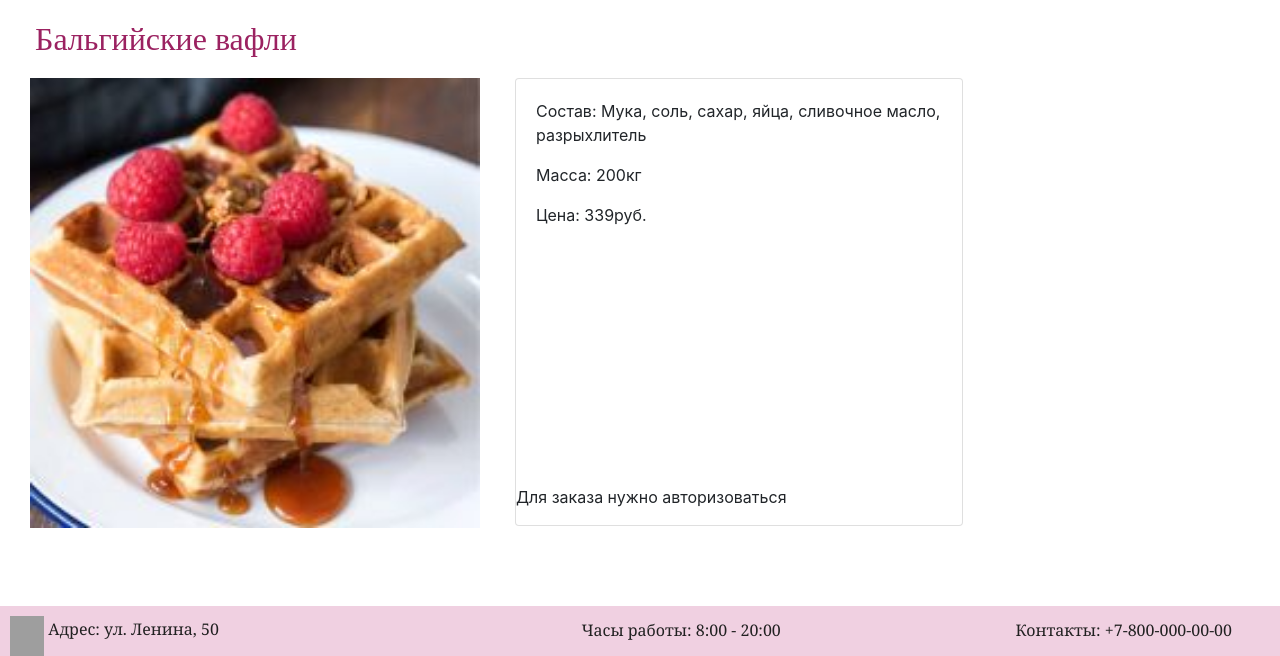
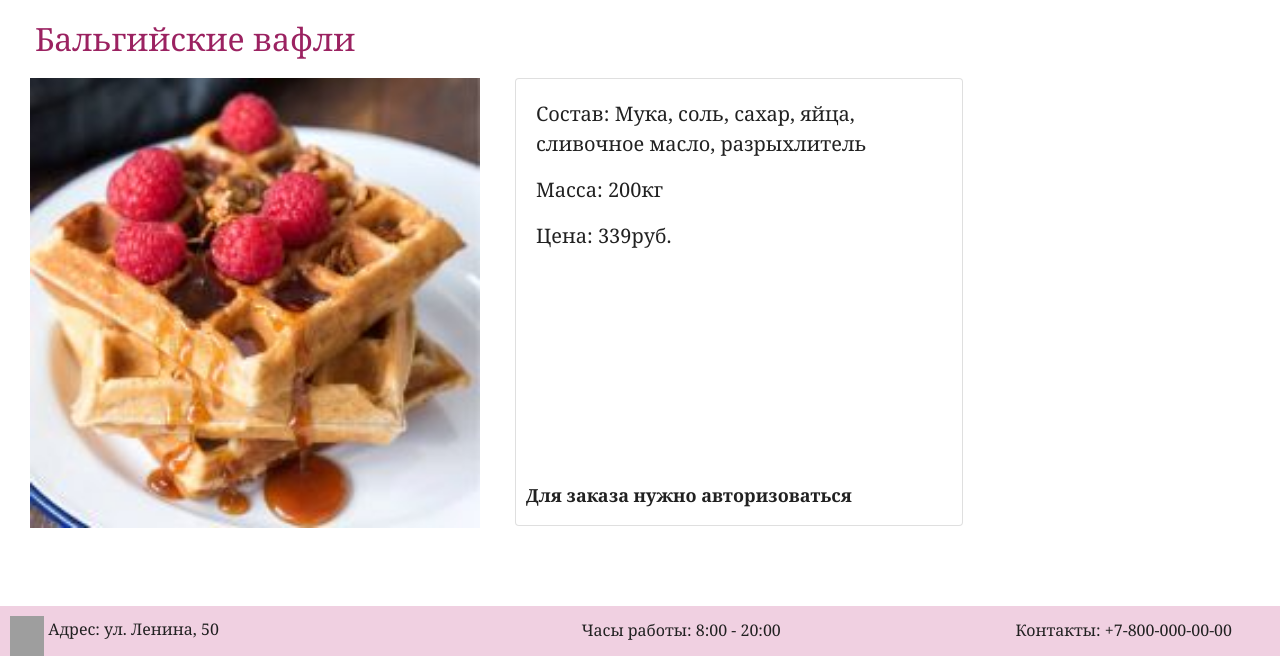
Before and after one commit to daratovstyga/desserts_web_project, a Flask app: page /one_item/8 in a window 1280 px wide. Shown: the part 144-800 px from the top of the page. Run offline with Flask 2, Linux system fonts and the light colour scheme; data comes from the database, SQL or seed files in the repository; some libraries are stand-ins or nearby versions; grey boxes are pictures that could not be loaded.

Commit message:
edit one_item.html

```diff
--- a/project_api_cake/templates/one_item.html
+++ b/project_api_cake/templates/one_item.html
@@ -1,7 +1,7 @@
 {% extends "base.html" %}
 
 {% block content %}
-<h2 style="font-family:Monotype Corsiva; color:#9b2261; margin-top: 20px; margin-bottom: 20px; margin-left: 35px">{{
+<h2 style="font-family:Georgia, serif; color:#9b2261; margin-top: 20px; margin-bottom: 20px; margin-left: 35px">{{
     item.name }}</h2>
 
 <img src="{{item.img}}" width="450" height="-450" style="margin-left:30px;" alt="...">
@@ -10,15 +10,15 @@
     <div class="col-sm">
         <div class="card" style="width: 28rem; height: 28rem; margin-bottom: 80px;">
             <div class="card-body">
-                <p class="card-text">Состав: {{item.ingredients}}</p>
-                <p class="card-text">Масса: {{item.weight}}кг</p>
-                <p class="card-text">Цена: {{item.price}}руб.</p>
+                <p class="card-text" style="font-family:Georgia, serif; color:#212121; font-size: 20px">Состав: {{item.ingredients}}</p>
+                <p class="card-text" style="font-family:Georgia, serif; color:#212121; font-size: 20px">Масса: {{item.weight}}кг</p>
+                <p class="card-text" style="font-family:Georgia, serif; color:#212121; font-size: 20px">Цена: {{item.price}}руб.</p>
             </div>
             {% if current_user.is_authenticated %}
             <a href="add_order/{{item.id}}/{{current_user.id}}" class="btn btn-primary"
                style="background-color:#e0a3c3; border:1px solid #d175a5">Заказать</a>
             {% else %}
-            <p>Для заказа нужно авторизоваться</p>
+            <p style="margin-left: 10px; font-family:Georgia, serif; color:#212121; font-size: 18px; font-weight: bolder;">Для заказа нужно авторизоваться</p>
             {% endif %}
         </div>
     </div>
```
